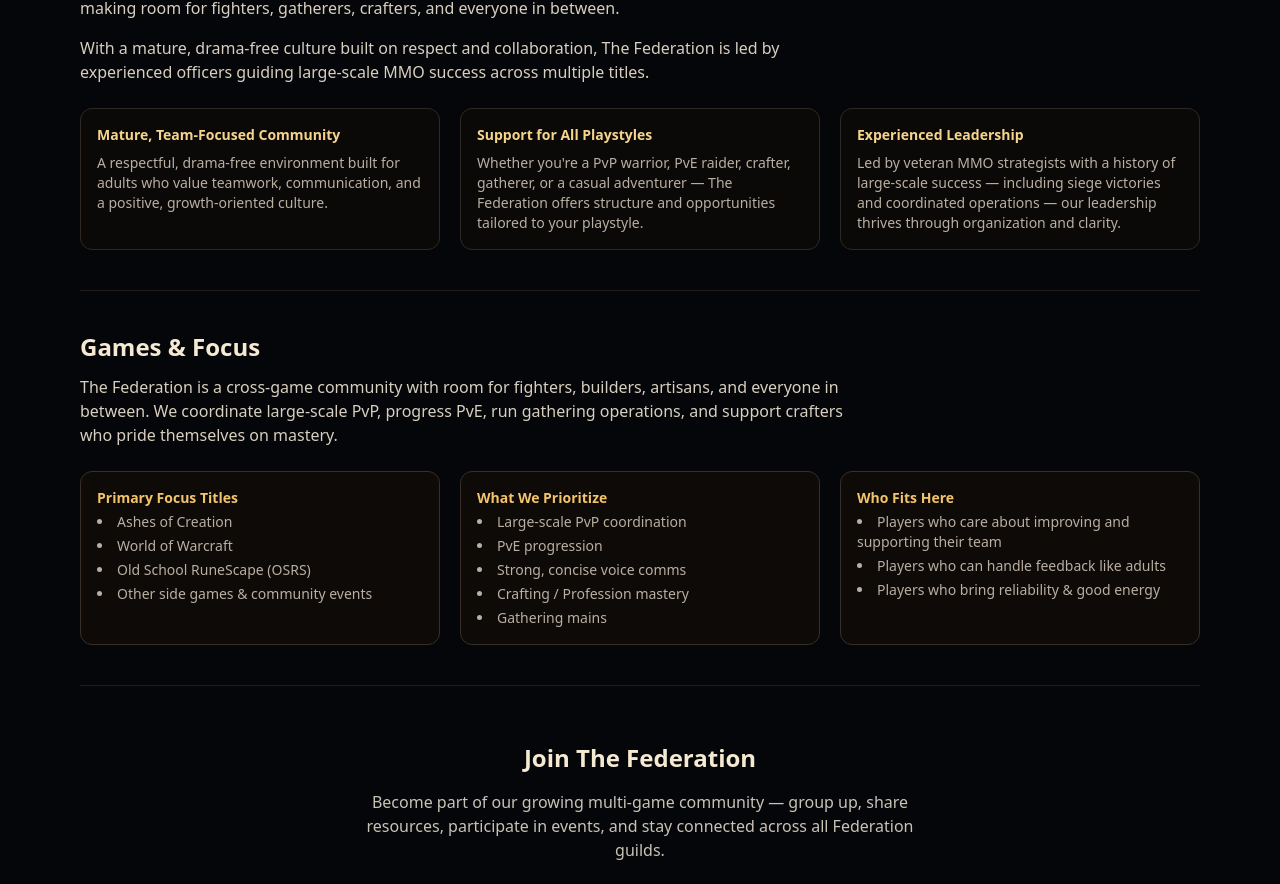
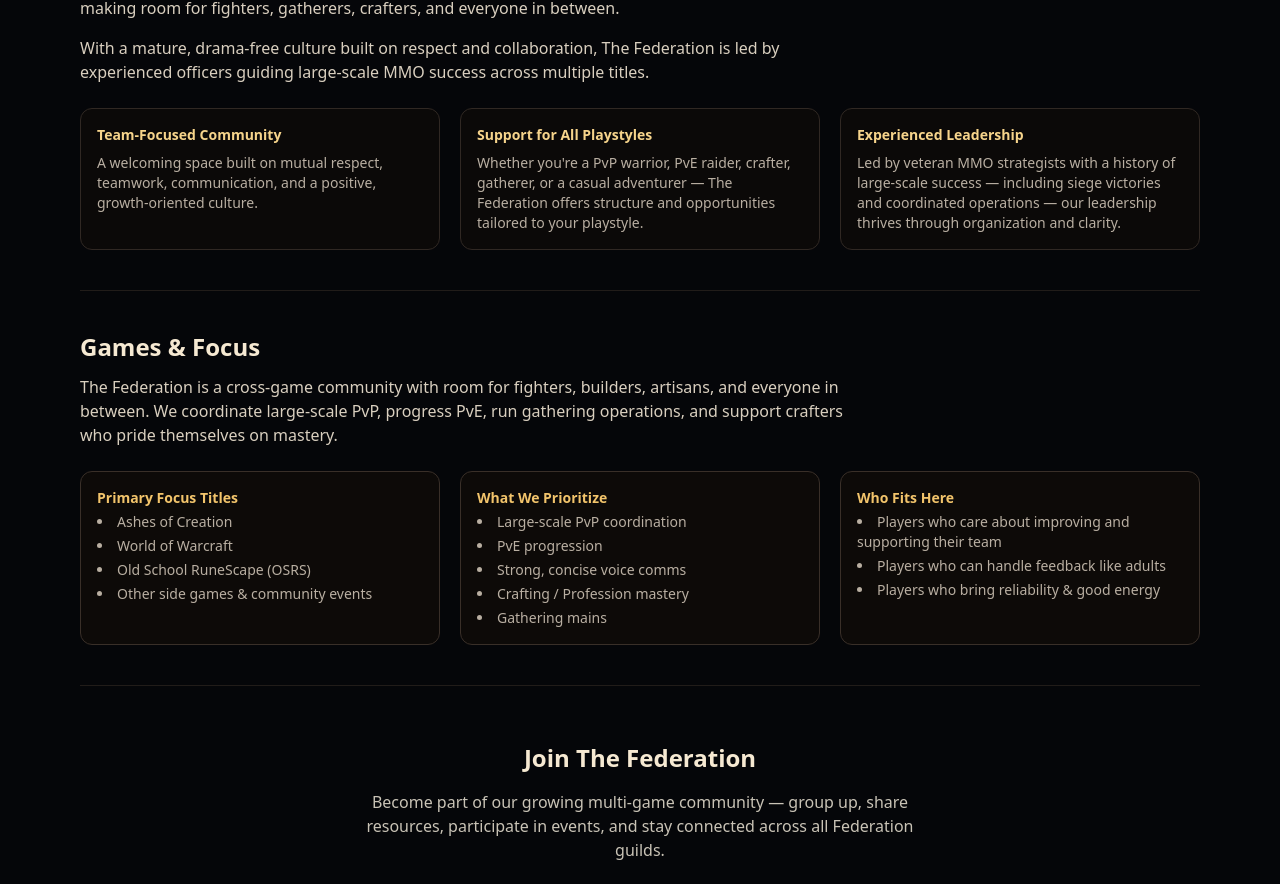
Before and after one commit to pidgcreations/Federation-React, a React (Vite) app: page / in a window 1280 px wide. Shown: the part 1159-2043 px from the top of the page. Built offline with nearby package versions, Linux system fonts and the light colour scheme.

Commit message:
Change wording

```diff
--- a/src/pages/Home.jsx
+++ b/src/pages/Home.jsx
@@ -39,10 +39,10 @@ export default function Home() {
         <div className="mt-6 grid md:grid-cols-3 gap-5 text-sm">
           <div className="rounded-xl border border-[#302823] bg-[#0b0908] p-4">
             <h3 className="font-semibold mb-2 text-[#f6d48b]">
-              Mature, Team-Focused Community
+              Team-Focused Community
             </h3>
             <p className="text-[#b9afa2]">
-              A respectful, drama-free environment built for adults who value teamwork,
+              A welcoming space built on mutual respect, teamwork,
               communication, and a positive, growth-oriented culture.
             </p>
           </div>
```
